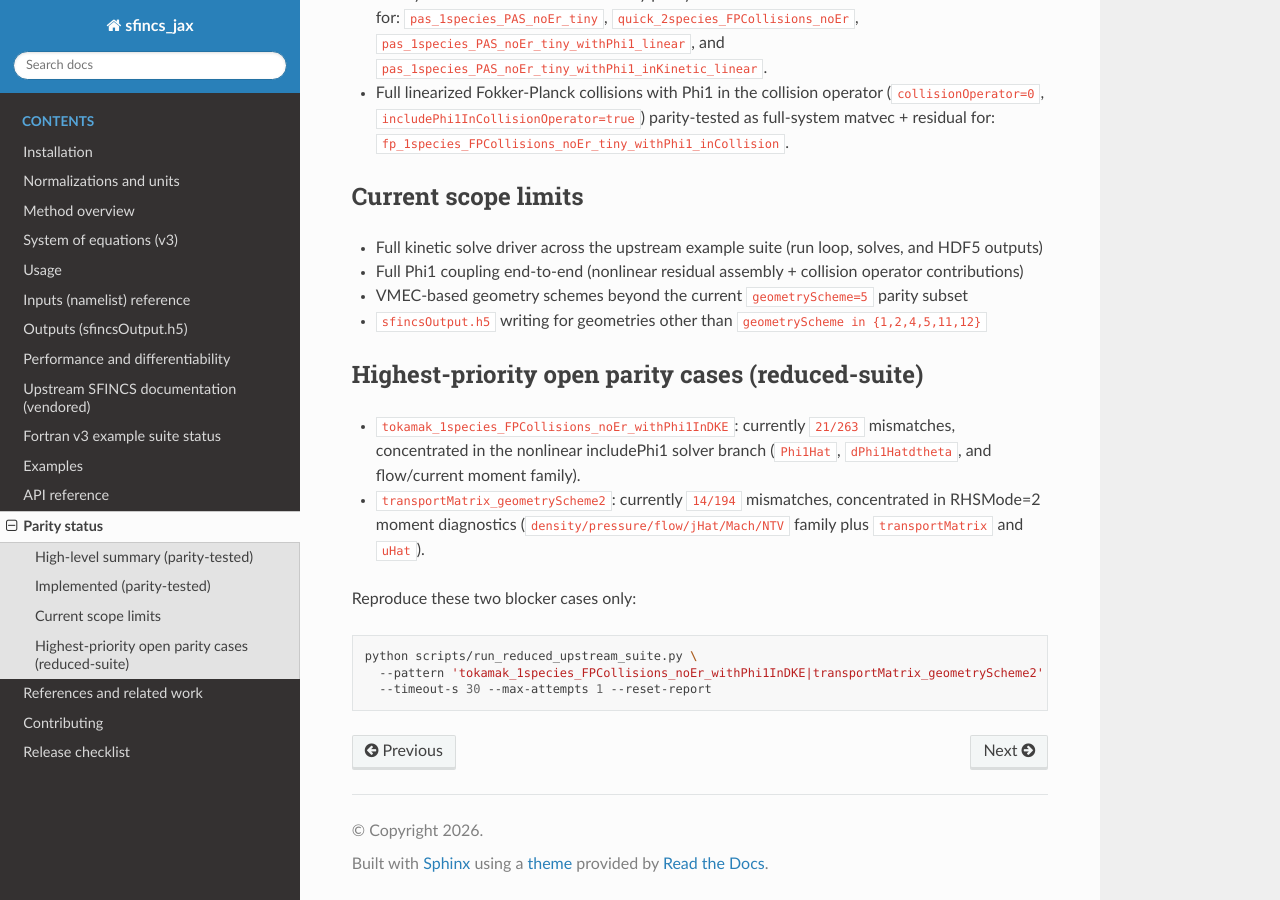
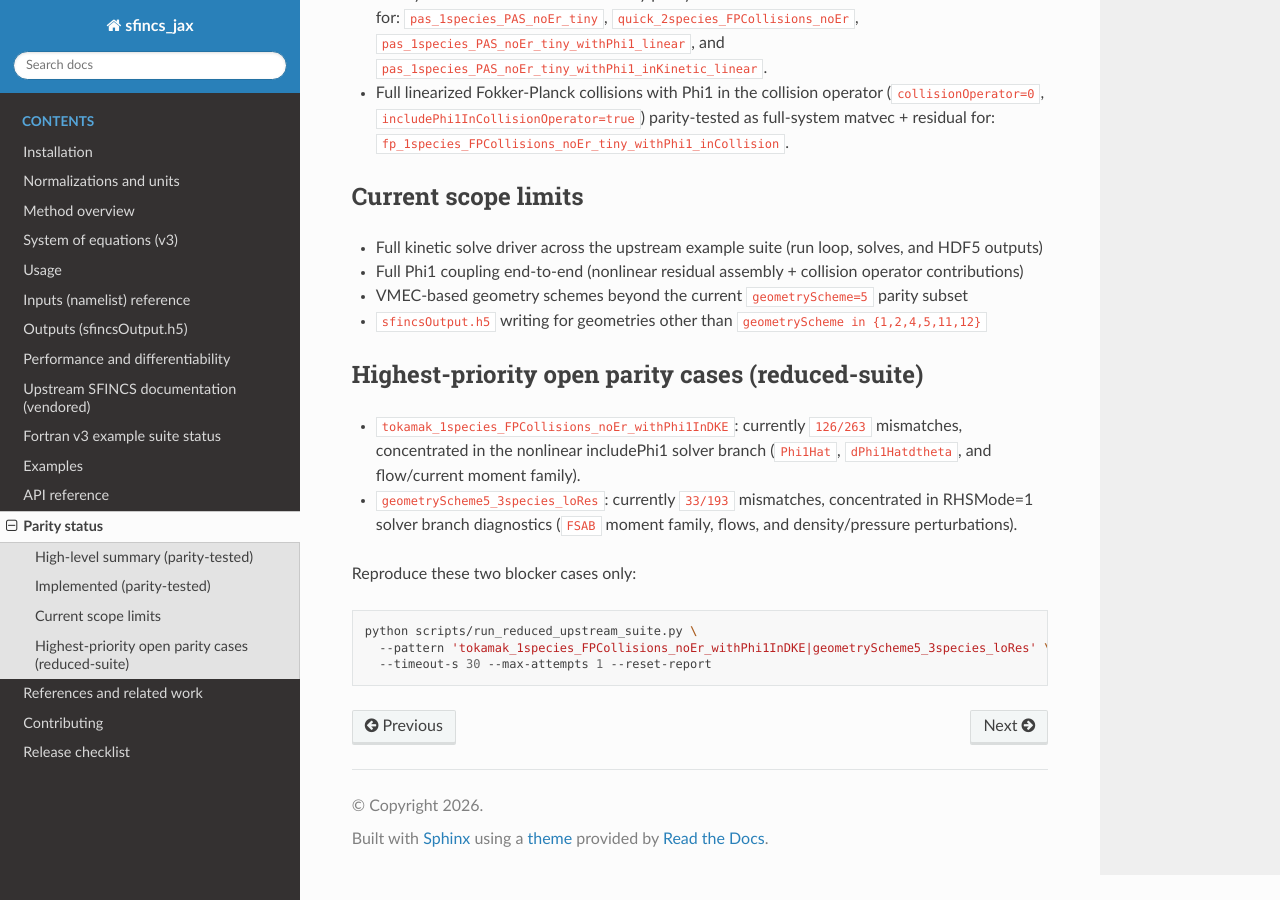
Before and after one commit to uwplasma/sfincs_jax, a Sphinx documentation site: the page built from docs/parity.rst, in a window 1280 px wide and 900 px high, scrolled down 2082 px. Built offline with Sphinx 7.4.7 and the Read the Docs theme 3.1.0, drawn with Linux system fonts in a browser that asks for light colours.

Commit message:
Update reduced suite status and scheme11 tolerances

```diff
--- a/docs/parity.rst
+++ b/docs/parity.rst
@@ -104,16 +104,16 @@ Highest-priority open parity cases (reduced-suite)
 --------------------------------------------------
 
 - ``tokamak_1species_FPCollisions_noEr_withPhi1InDKE``:
-  currently ``21/263`` mismatches, concentrated in the nonlinear includePhi1 solver branch
+  currently ``126/263`` mismatches, concentrated in the nonlinear includePhi1 solver branch
   (``Phi1Hat``, ``dPhi1Hatdtheta``, and flow/current moment family).
-- ``transportMatrix_geometryScheme2``:
-  currently ``14/194`` mismatches, concentrated in RHSMode=2 moment diagnostics
-  (``density/pressure/flow/jHat/Mach/NTV`` family plus ``transportMatrix`` and ``uHat``).
+- ``geometryScheme5_3species_loRes``:
+  currently ``33/193`` mismatches, concentrated in RHSMode=1 solver branch diagnostics
+  (``FSAB`` moment family, flows, and density/pressure perturbations).
 
 Reproduce these two blocker cases only:
 
 .. code-block:: bash
 
    python scripts/run_reduced_upstream_suite.py \
-     --pattern 'tokamak_1species_FPCollisions_noEr_withPhi1InDKE|transportMatrix_geometryScheme2' \
+     --pattern 'tokamak_1species_FPCollisions_noEr_withPhi1InDKE|geometryScheme5_3species_loRes' \
      --timeout-s 30 --max-attempts 1 --reset-report
```
Also changed, not shown: README.md (+3 -3 lines), docs/_generated/reduced_upstream_suite_status.rst (+33 -9 lines), 5 other files.
